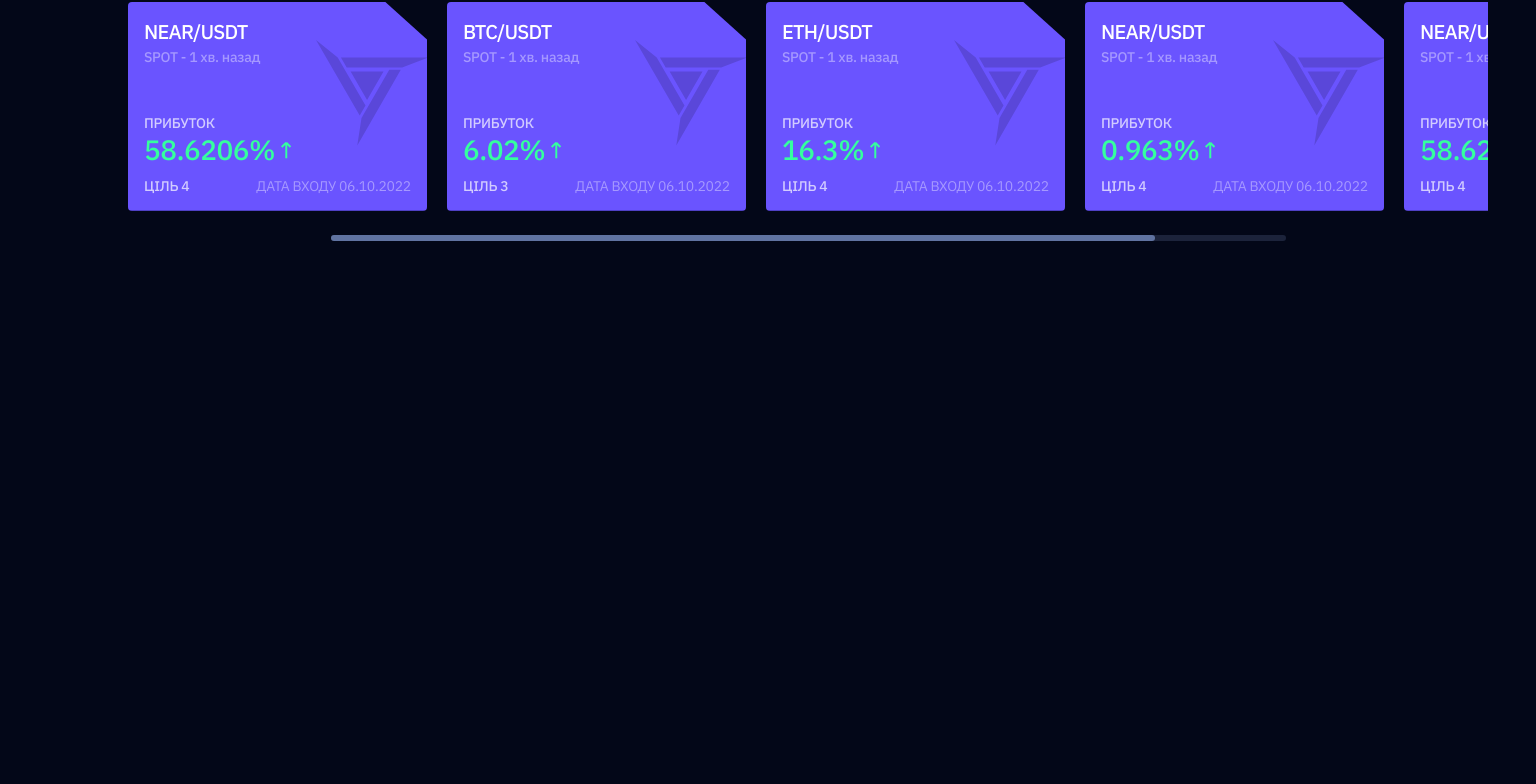
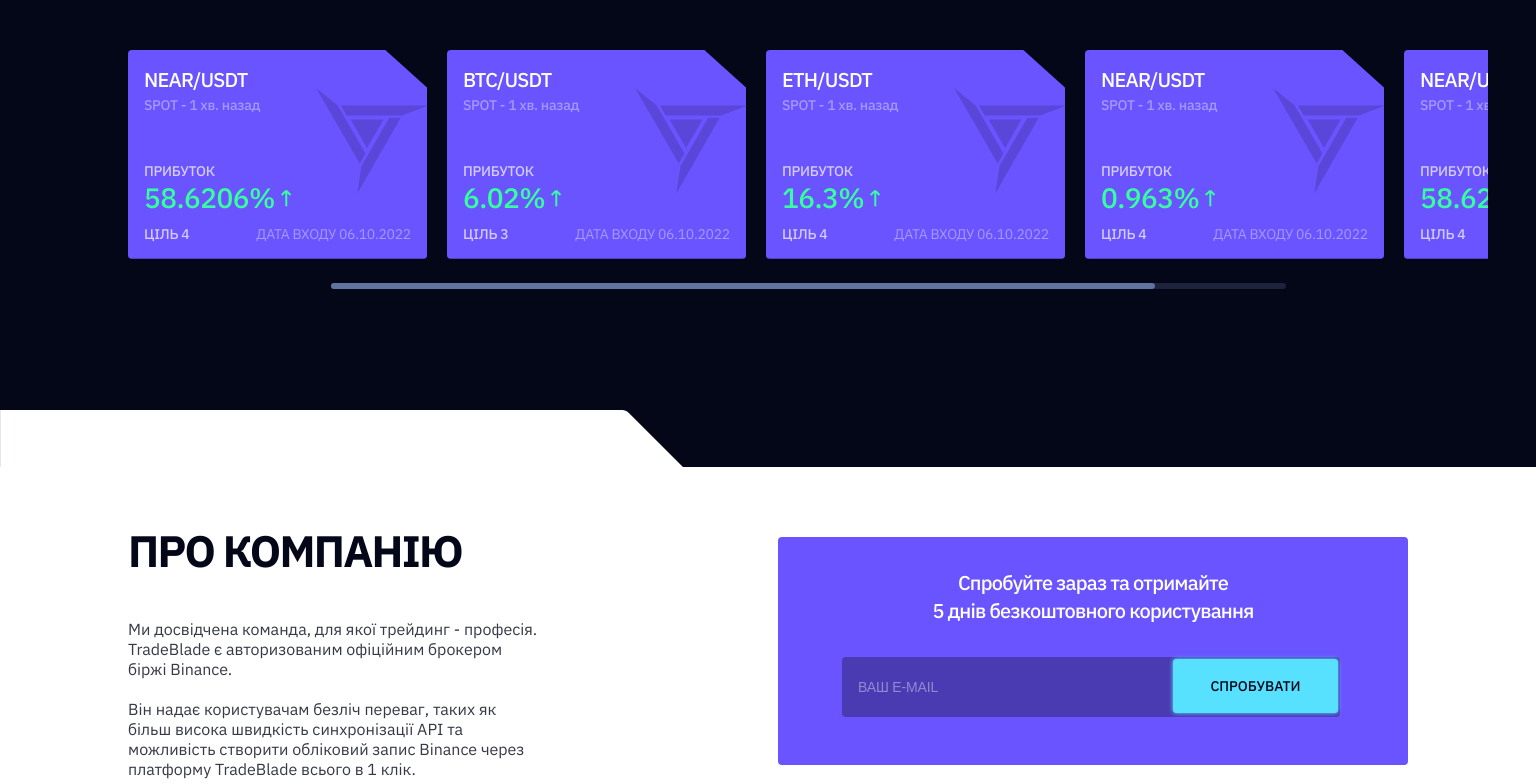
Before and after one commit to Marina-Slyepinina/TradeBlade, a Next.js app: page / in a window 1536 px wide. Shown: the part 1254-2038 px from the top of the page. Before the commit the page ends 1549 px from the top, so only its background shows below. Built offline with nearby package versions, Linux system fonts and the light colour scheme.

Commit message:
added about component

```diff
--- a/app/globals.css
+++ b/app/globals.css
@@ -4,6 +4,7 @@
   --color-light-80: rgba(231, 247, 248, 0.8); /* #e7f7f8 з op. 0.8 */
 
   --color-purple: #6a54ff;
+  --color-purple-40: rgba(106, 84, 255, 0.4);
   --color-purple-darker: #4a3bb3;
   --color-purple-darkest: #201a4f;
 
--- a/app/page.tsx
+++ b/app/page.tsx
@@ -2,6 +2,8 @@ import { Header } from "@/components/Header/Header";
 import { Hero } from "@/components/Hero/Hero";
 import { Deals } from "@/components/Deals/Deals";
 import { Numbers } from "@/components/Numbers/Numbers";
+import { About } from "@/components/About/About";
+import { Tariffs } from "@/components/Tariffs/Tariffs";
 
 export default function App() {
   return (
@@ -11,6 +13,8 @@ export default function App() {
         <Hero />
         <Numbers />
         <Deals />
+        <About />
+        <Tariffs />
       </main>
     </>
   );
--- /dev/null
+++ b/components/About/About.module.css
@@ -0,0 +1,190 @@
+.aboutSectionWrapper {
+    position: relative;
+    padding-top: 24px;
+}
+
+.dividerDesc {
+    display: none;
+}
+
+.dividerMob {
+    position: absolute;
+    top: 0;
+    left: 0;
+    fill: var(--color-white);
+    width: 72%;
+    display: block;
+    height: auto;
+    z-index: -1;
+}
+
+.aboutSection {
+    background-color: var(--color-white);
+    padding: 24px 0 133px 0;
+}
+
+.container {
+    position: relative;
+}
+
+.title {
+    font-weight: 700;
+    font-size: 28px;
+    line-height: 1.29;
+    letter-spacing: -0.04em;
+    text-transform: uppercase;
+    color: var(--color-dark);
+    margin-bottom: 20px;
+}
+
+.description {
+    font-weight: 400;
+    font-size: 16px;
+    line-height: 1.25;
+    color: var(--color-dark-80);
+}
+
+.text {
+    font-weight: 500;
+    font-size: 20px;
+    line-height: 1.4;
+    letter-spacing: -0.04em;
+    text-align: center;
+    color: var(--color-white);
+    padding-bottom: 20px;
+}
+
+.form {
+    position: absolute;
+    width: 94%;
+    border-radius: 4px;
+    background-color: var(--color-purple);
+    padding: 16px;
+    bottom: -260px;
+    left: 50%;
+    transform: translateX(-50%);
+}
+
+.input {
+    width: 100%;
+    outline: none;
+    border: none;
+    border-radius: 4px;
+    background-color: var(--color-purple-darker);
+    padding: 15px 16px;
+
+    font-weight: 500;
+    font-size: 14px;
+    line-height: 1.43;
+    letter-spacing: -0.01em;
+    text-transform: uppercase;
+    color: var(--color-white-40);
+
+    margin-bottom: 8px;
+}
+
+.input::placeholder {
+    color: var(--color-white-40);
+}
+
+.btn {
+    padding-top: 16px;
+    padding-bottom: 16px;
+    width: 100%;
+    color: var(--color-dark);
+    background-color: var(--color-aqua);
+    font-weight: 500;
+    font-size: 14px;
+    line-height: 1.43;
+    border-radius: 3px;
+    box-shadow: 0 0 4px 0 var(--color-aqua);
+    border: 1.50px solid var(--color-aqua);
+    transition: transform 0.3s ease-in-out;
+
+}
+
+.btn:hover {
+    scale: 1;
+    transform: scale(1.05);
+}
+
+@media screen and (min-width: 1396px) {
+
+    .aboutSectionWrapper {
+        padding-top: 60px;
+    }
+
+    .dividerMob {
+        display: none;
+    }
+
+    .dividerDesc {
+        display: block;
+        position: absolute;
+        top: 3px;
+        left: 0;
+        fill: var(--color-white);
+        width: 45%;
+        display: block;
+        height: auto;
+        z-index: -1;
+    }
+
+    .container {
+        display: flex;
+        justify-content: space-between;
+        align-items: center;
+    }
+
+    .content {
+        width: 413px;
+    }
+
+    .title {
+        font-size: 44px;
+        line-height: 1.27;
+        margin-bottom: 40px;
+    }
+
+    .description {
+        font-weight: 400;
+        font-size: 16px;
+        line-height: 1.25;
+        color: var(--color-dark-80);
+    }
+
+    .aboutSection {
+        padding: 56px 0 92px 0;
+    }
+
+    .form {
+        position: static;
+        padding: 32px 64px 40px 64px;
+        width: 630px;
+        height: max-content;
+        transform: translateX(0);
+    }
+
+    .inputWrapper {
+        position: relative;
+    }
+
+    .input {
+        width: 498px;
+        padding: 20px 16px;
+    }
+
+    .btn {
+        padding: 16px 24px;
+        position: absolute;
+        top: 2.5px;
+        right: 6px;
+        margin-bottom: 0;
+        width: 165px;
+    }
+
+    .text {
+        padding-bottom: 32px;
+    }
+
+}
--- /dev/null
+++ b/components/About/About.tsx
@@ -0,0 +1,35 @@
+import { Container } from "../Container/Container"
+import css from "./About.module.css";
+
+export const About = () => {
+    return (
+        <div className={css.aboutSectionWrapper} id="about-company">
+            <section className={css.aboutSection}>
+                <Container className={css.container}>
+                    <div className={css.content}>
+                        <h2 className={css.title}>ПРО КОМПАНІЮ</h2>
+                        <p className={css.description}>Ми досвідчена команда, для якої трейдинг - професія. TradeBlade є авторизованим офіційним брокером біржі Binance.<br /><br />
+                        Він надає користувачам безліч переваг, таких як більш висока швидкість синхронізації API та можливість створити обліковий запис Binance через платформу TradeBlade всього в 1 клік.
+                        </p>
+                    </div>
+                    <form className={css.form}>
+                        <p className={css.text}>Спробуйте зараз та отримайте <br />
+                            5 днів безкоштовного користування
+                        </p>
+                        <div className={css.inputWrapper}>
+                            <input type="email" name="email" placeholder='Ваш e-mail' className={css.input} />
+                            <button className={css.btn}>СПРОБУВАТИ</button>
+                        </div>
+                    </form>
+                </Container>
+
+                <svg className={css.dividerMob} width="100%" viewBox="0 0 267 82" preserveAspectRatio="none">
+                    <use href="sprite.svg#divider-mob"></use>
+                </svg>
+                <svg className={css.dividerDesc} width="45%" viewBox="0 0 639 60">
+                    <use href="sprite.svg#divider-desc"></use>
+                </svg>
+            </section>
+        </div>
+    )
+}
--- a/components/Deals/Deals.module.css
+++ b/components/Deals/Deals.module.css
@@ -87,4 +87,8 @@
         margin-top: 24px;
     }
 
+    .dealsSection {
+        padding: 96px 0 118px 0;
+    }
+
 }
```
Also changed, not shown: public/sprite.svg.
